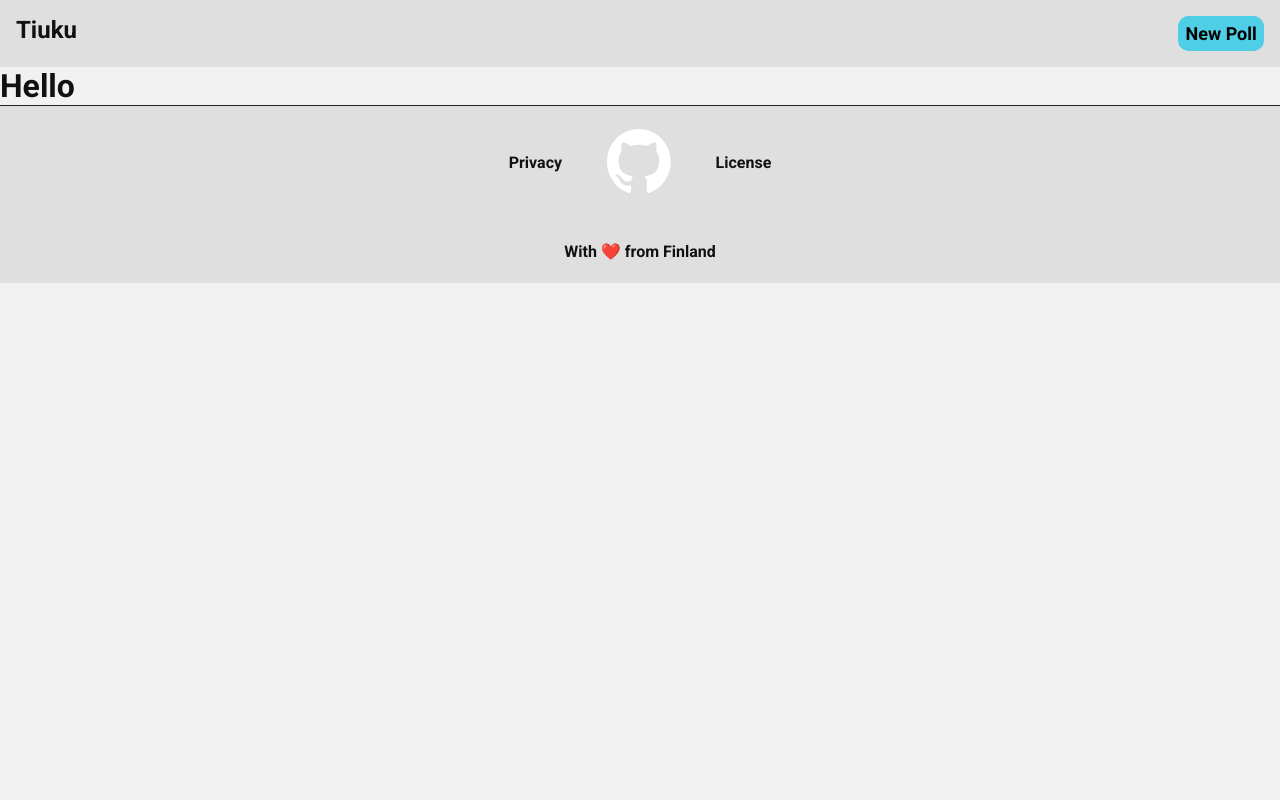
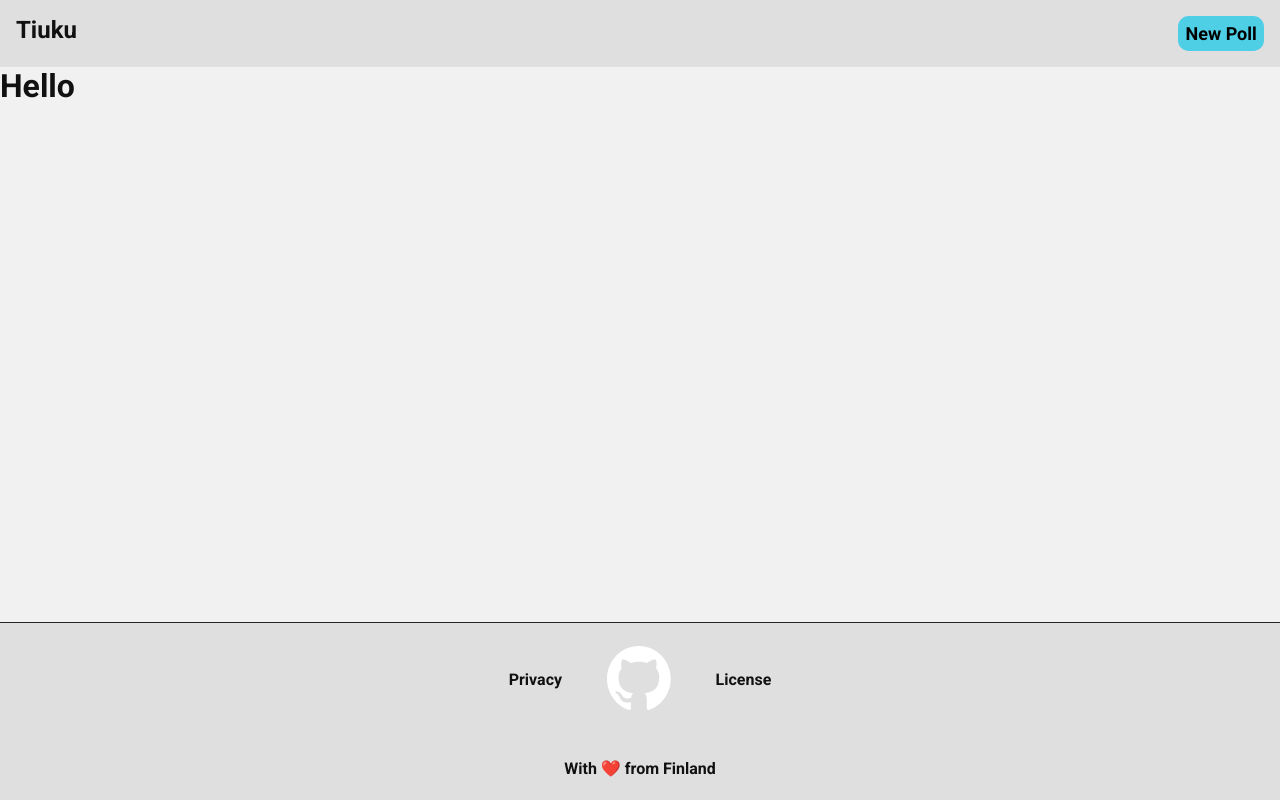
Before and after one commit to maholmlund/tiuku, a Next.js app: page / in a window 1280 px wide. Built offline with nearby package versions, Linux system fonts and the light colour scheme.

Commit message:
improve footer layout

```diff
--- /dev/null
+++ b/app/layout.module.css
@@ -0,0 +1,6 @@
+.body {
+  display: flex;
+  flex-direction: column;
+  justify-content: space-between;
+  min-height: 100vh;
+}
--- a/app/layout.tsx
+++ b/app/layout.tsx
@@ -5,6 +5,7 @@
 import Footer from "@/components/footer";
 import Link from "next/link";
 import { Roboto } from "next/font/google"
+import styles from "./layout.module.css"
 
 export const metadata: Metadata = {
   title: "Tiuku",
@@ -23,7 +24,8 @@
 }>) {
   return (
     <html lang="en" className={roboto.className}>
-      <body>
+      <body className={styles.body}>
+        <div>
           <NavBar>
             <Link href="/new">
               <AccentButton>
@@ -32,6 +34,7 @@
             </Link>
           </NavBar>
           {children}
+        </div>
         <Footer />
       </body>
     </html>
--- a/components/footer.tsx
+++ b/components/footer.tsx
@@ -4,7 +4,7 @@
 
 export default function Footer() {
   return (
-    <div className={styles.footer}>
+    <footer className={styles.footer}>
       <div className={styles.footerRow}>
         <Link className={styles.footerItem} href="/">Privacy</Link>
         <Link className={styles.footerItem} href="https://github.com/maholmlund/tiuku">
@@ -15,6 +15,6 @@
       <div className={styles.footerRow}>
         <p className={styles.footerItem}>With ❤️ from Finland</p>
       </div>
-    </div>
+    </footer>
   )
 }
```
Lines whose indentation alone changed are shown as unchanged.
